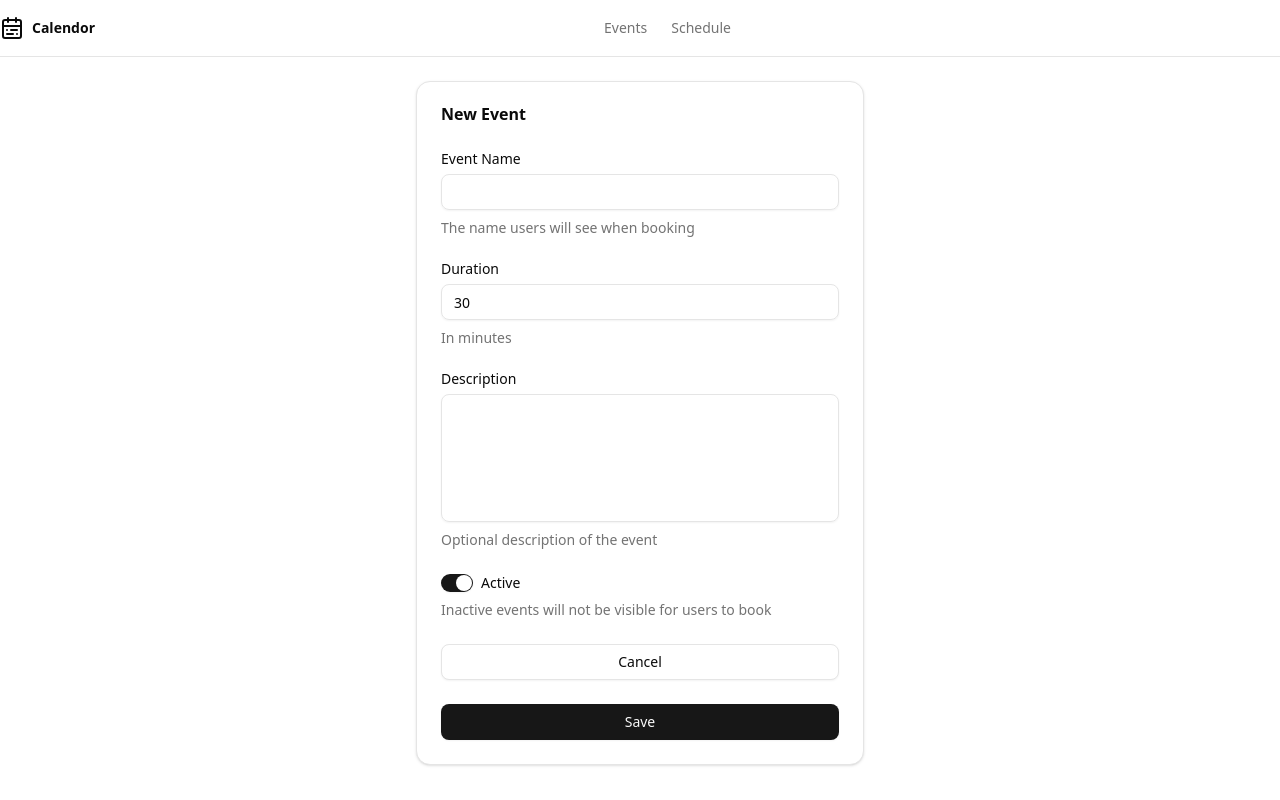
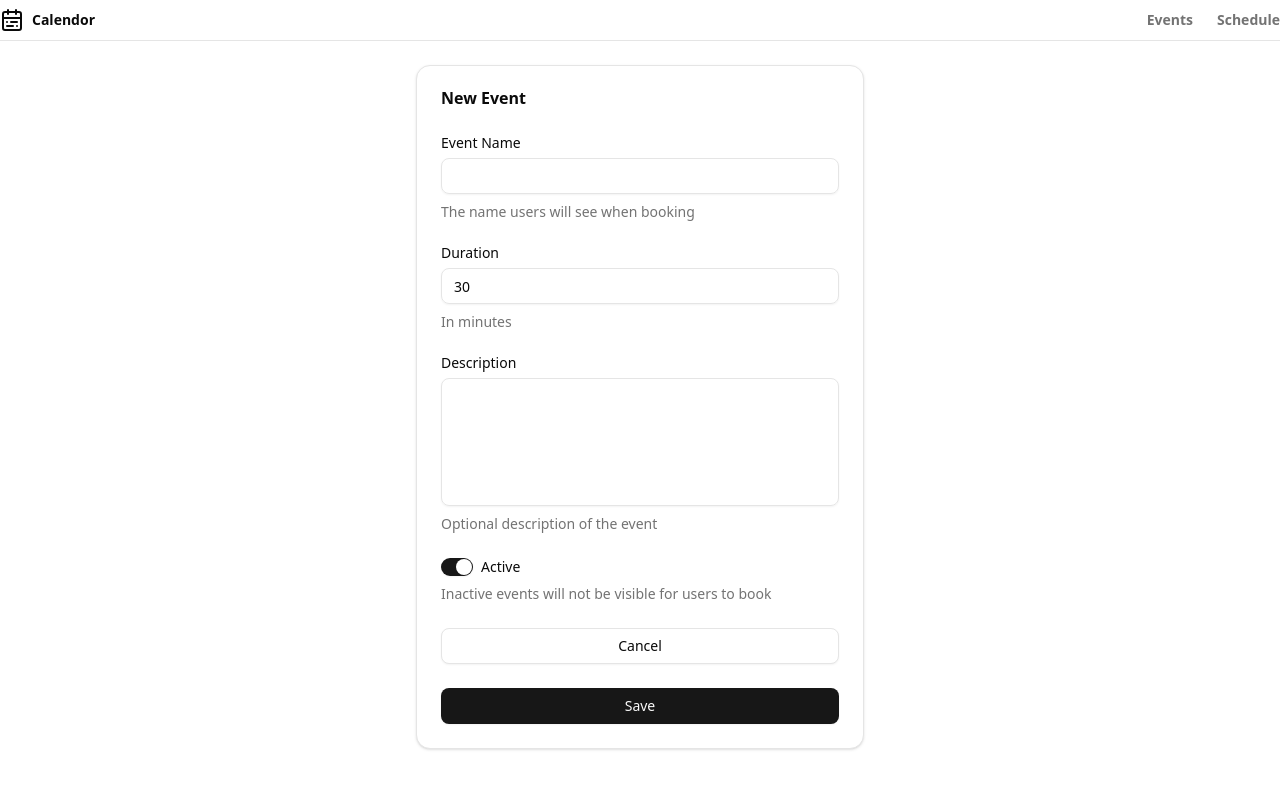
Before and after one commit to pawgog/calendor-nextjs, a Next.js app: page /events/new in a window 1280 px wide. Built offline with nearby package versions, Linux system fonts and the light colour scheme; no server answers.

Commit message:
Improve navigation layout style

```diff
--- a/src/app/(private)/layout.tsx
+++ b/src/app/(private)/layout.tsx
@@ -6,19 +6,19 @@ import { NavLink } from "@/components/NavLink";
 export default function PrivateLayout({ children }: { children: ReactNode }) {
   return (
     <>
-      <header className="flex py-2 border-b bg-card">
-        <nav className="font-medium flex items-center text-sm gap-6 container">
-          <div className="flex items-center gap-2 font-semibold mr-auto">
+      <header className="flex justify-center py-2 border-b bg-card">
+        <nav className="font-medium flex justify-between items-center text-sm container">
+          <div className="flex items-center gap-2 font-semibold">
             <CalendarRange className="size-6" />
             <span className="sr-only md:not-sr-only">Calendor</span>
           </div>
-          <NavLink href="/events">Events</NavLink>
-          <NavLink href="/schedule">Schedule</NavLink>
-          <div className="ml-auto size-10">
-            <UserButton
-              appearance={{ elements: { userButtonAvatarBox: "size-full" } }}
-            />
+          <div className="flex items-center gap-6 font-semibold">
+            <NavLink href="/events">Events</NavLink>
+            <NavLink href="/schedule">Schedule</NavLink>
           </div>
+          <UserButton
+            appearance={{ elements: { userButtonAvatarBox: "size-full" } }}
+          />
         </nav>
       </header>
       <main className="container my-6 mx-auto">{children}</main>
```
